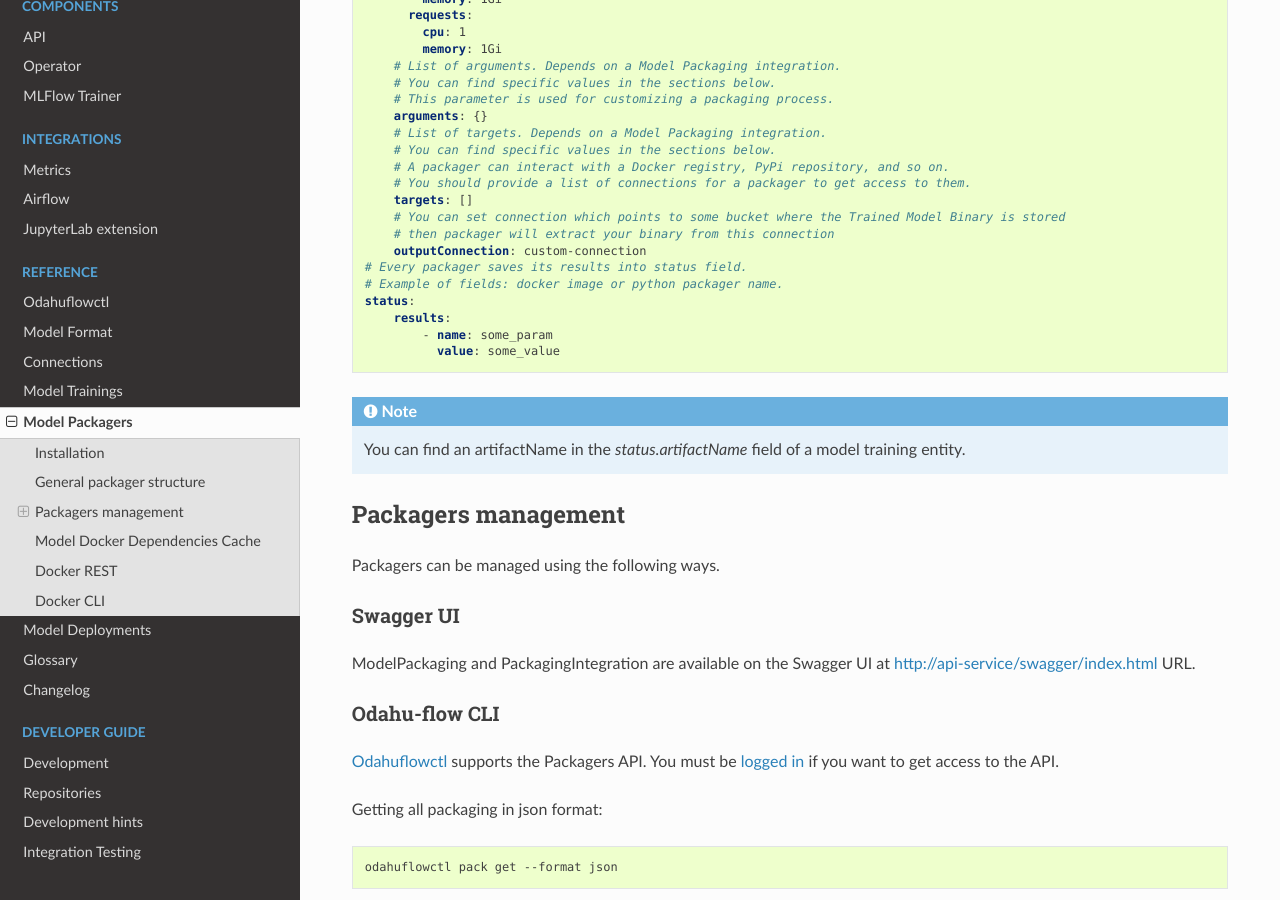
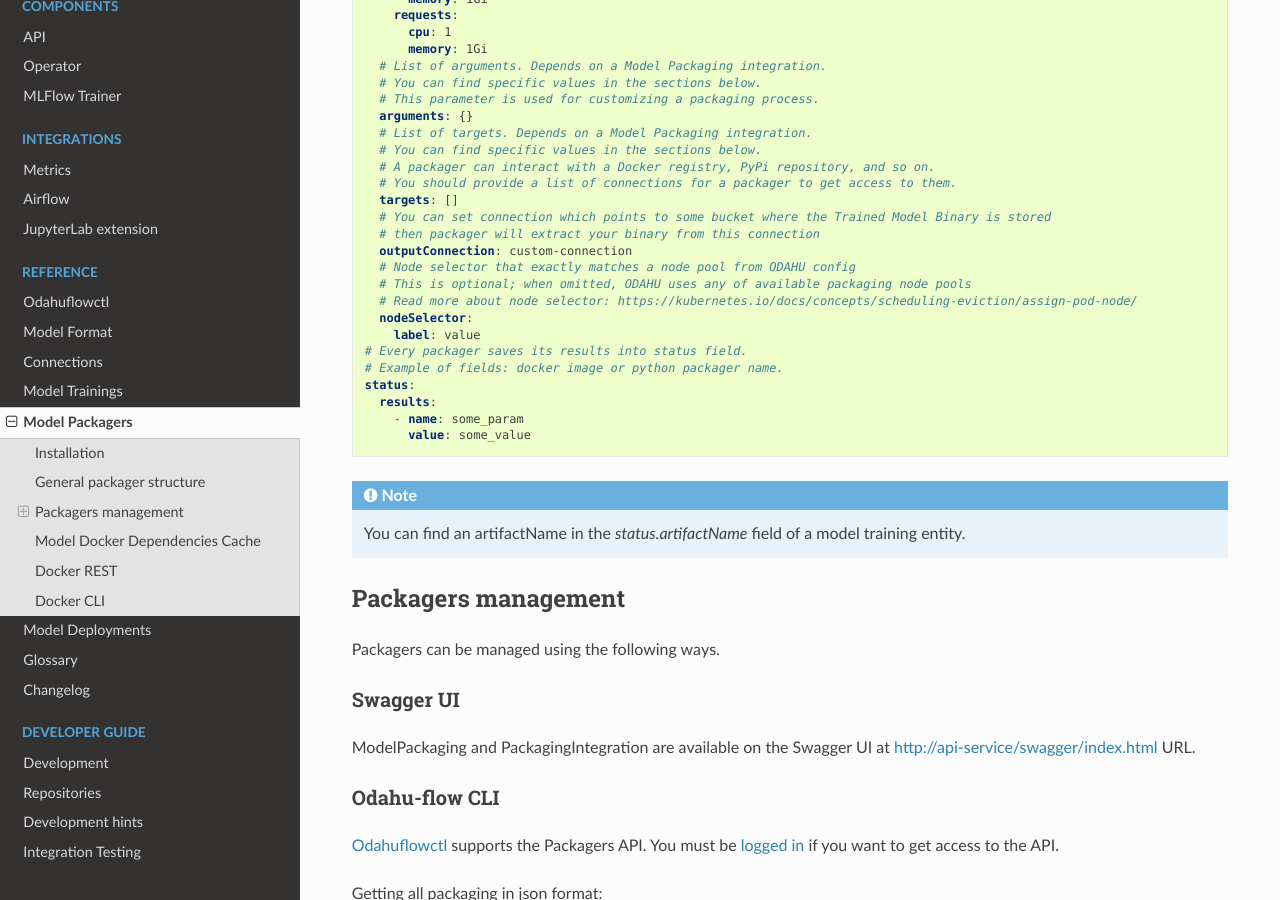
Before and after one commit to odahu/odahu-docs, a Sphinx documentation site: the page built from source/ref_packagers.rst, in a window 1280 px wide and 900 px high, scrolled down 1197 px. Built offline with Sphinx 7.4.7 and the Read the Docs theme 2.0.0, drawn with Linux system fonts in a browser that asks for light colours; formulas are drawn with MathJax 3.

Commit message:
Documented custom node pools for training/packaging

```diff
--- a/source/ref_packagers.rst
+++ b/source/ref_packagers.rst
@@ -51,36 +51,41 @@
     #  * end with an alphanumeric character
     id: "id-12345"
     spec:
-        # Type of a packager. Available values: docker-rest, docker-cli.
-        integrationName: docker-rest
-        # Training output artifact name
-        artifactName: wine-model-123456789.zip
-        # Compute resources
-        resources:
-          limits:
-            cpu: 1
-            memory: 1Gi
-          requests:
-            cpu: 1
-            memory: 1Gi
-        # List of arguments. Depends on a Model Packaging integration.
-        # You can find specific values in the sections below.
-        # This parameter is used for customizing a packaging process.
-        arguments: {}
-        # List of targets. Depends on a Model Packaging integration.
-        # You can find specific values in the sections below.
-        # A packager can interact with a Docker registry, PyPi repository, and so on.
-        # You should provide a list of connections for a packager to get access to them.
-        targets: []
-        # You can set connection which points to some bucket where the Trained Model Binary is stored
-        # then packager will extract your binary from this connection
-        outputConnection: custom-connection
+      # Type of a packager. Available values: docker-rest, docker-cli.
+      integrationName: docker-rest
+      # Training output artifact name
+      artifactName: wine-model-123456789.zip
+      # Compute resources
+      resources:
+        limits:
+          cpu: 1
+          memory: 1Gi
+        requests:
+          cpu: 1
+          memory: 1Gi
+      # List of arguments. Depends on a Model Packaging integration.
+      # You can find specific values in the sections below.
+      # This parameter is used for customizing a packaging process.
+      arguments: {}
+      # List of targets. Depends on a Model Packaging integration.
+      # You can find specific values in the sections below.
+      # A packager can interact with a Docker registry, PyPi repository, and so on.
+      # You should provide a list of connections for a packager to get access to them.
+      targets: []
+      # You can set connection which points to some bucket where the Trained Model Binary is stored
+      # then packager will extract your binary from this connection
+      outputConnection: custom-connection
+      # Node selector that exactly matches a node pool from ODAHU config
+      # This is optional; when omitted, ODAHU uses any of available packaging node pools
+      # Read more about node selector: https://kubernetes.io/docs/concepts/scheduling-eviction/assign-pod-node/
+      nodeSelector:
+        label: value
     # Every packager saves its results into status field.
     # Example of fields: docker image or python packager name.
     status:
-        results:
-            - name: some_param
-              value: some_value
+      results:
+        - name: some_param
+          value: some_value
 
 .. note::
 
--- a/source/ref_trainings.rst
+++ b/source/ref_trainings.rst
@@ -80,6 +80,11 @@
       # Git reference (branch or tag)
       # This must be specified here OR in Git connection itself
       reference: master
+      # Node selector that exactly matches a node pool from ODAHU config
+      # This is optional; when omitted, ODAHU uses any of available training node pools
+      # Read more about node selector: https://kubernetes.io/docs/concepts/scheduling-eviction/assign-pod-node/
+      nodeSelector:
+        label: value
     status:
       # One of the following states: scheduling, running, succeeded, failed, unknown
       state: running
```
